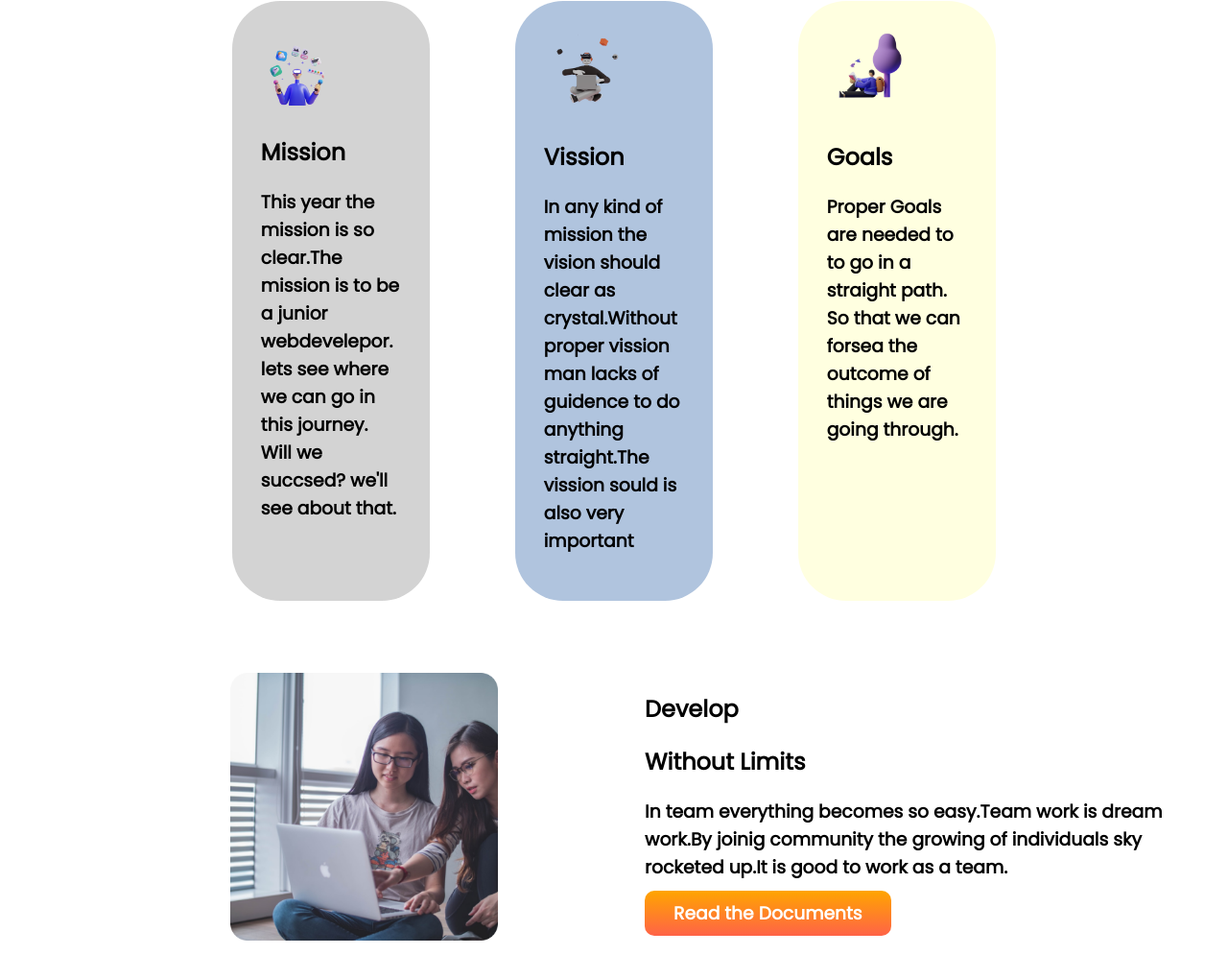
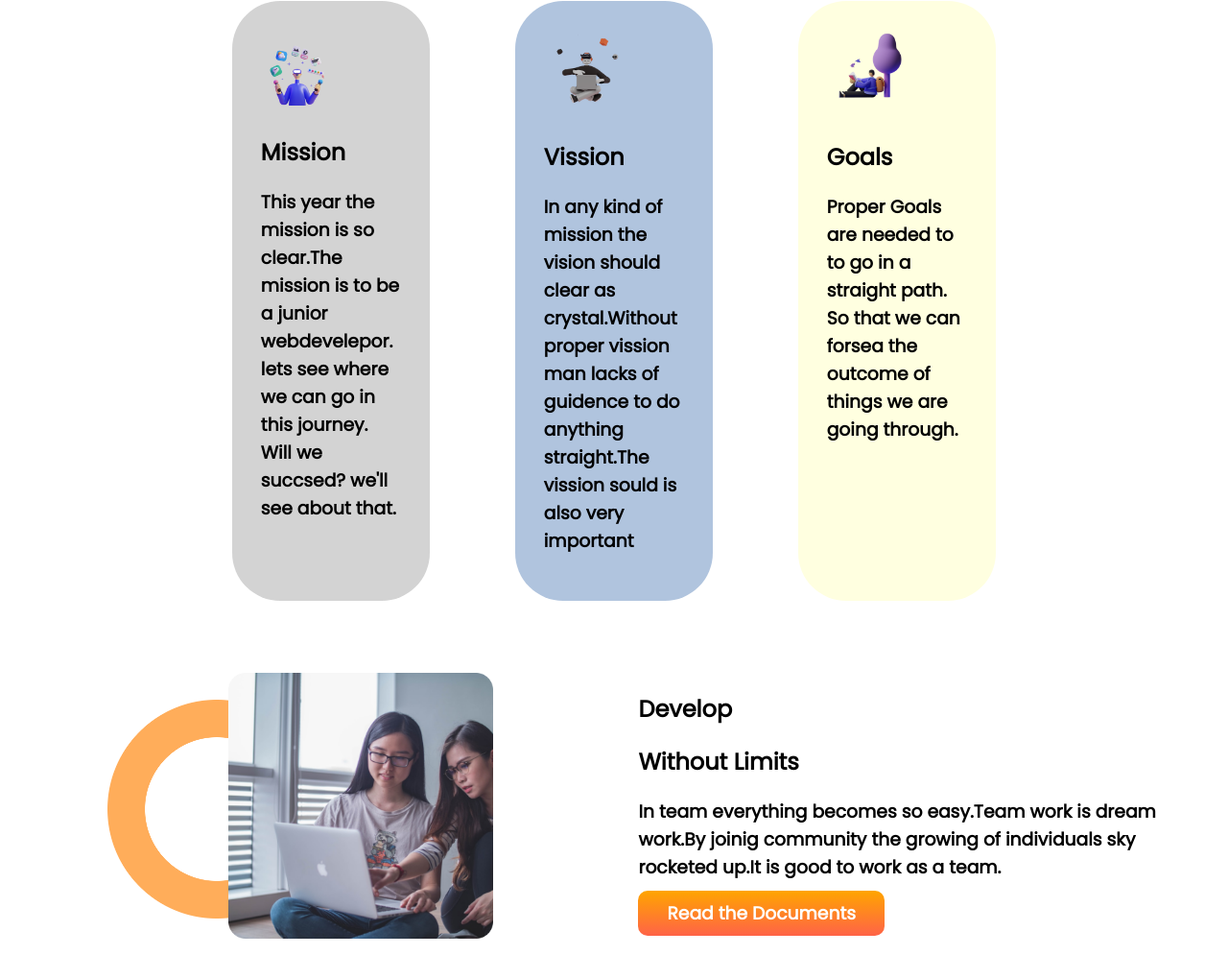
Before and after one commit to Alavi26/Mission2022, a plain HTML site: page index.html in a window 1280 px wide. Shown: the part 540-1535 px from the top of the page at 96% size. Drawn offline with Linux system fonts and the light colour scheme.

Commit message:
3rd part done

```diff
--- a/index.html
+++ b/index.html
@@ -47,7 +47,7 @@
         <br> <br> <br>
 
     </section>
-    <section class="third-part">
+    <section class="third-part side-banner-one">
         <div>
             <img class="coding-image" src="images/pictures/coding.png" alt="">
         </div>
--- a/style.css
+++ b/style.css
@@ -77,3 +77,12 @@ body{
     width: 42%;
     padding-left: 35%;
 }
+.third-text{
+    padding-right: 1%;
+}
+.side-banner-one{
+    background-image: url(images/shapes/shape-1.png);
+    background-repeat:no-repeat;
+    background-size: 18%;
+    background-position: 10%;
+}
```
